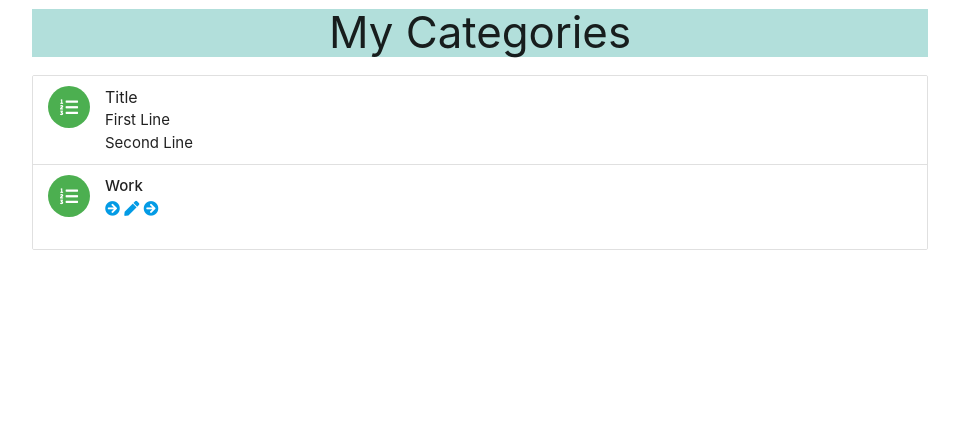
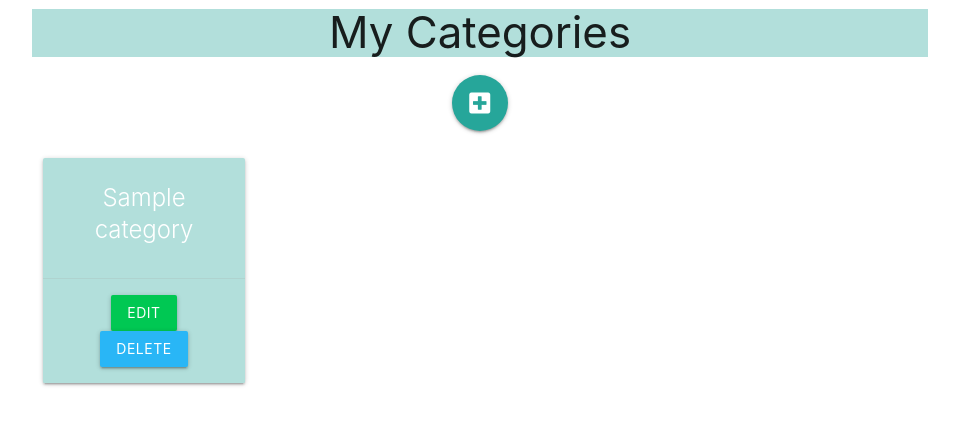
Before and after one commit to dovi-k/toodle, a Flask app: page /lists in a window 1280 px wide. Shown: the part 84-509 px from the top of the page, without its empty margins (160-1119 px from the left). Run offline with Flask 2, Linux system fonts and the light colour scheme; a database or web service that is not in the repository returns one stand-in record (values such as "Sample title"); some libraries are stand-ins or nearby versions.

Commit message:
Added get categories function

```diff
--- a/app.py
+++ b/app.py
@@ -24,18 +24,19 @@ mongo = PyMongo(app)
 def index():
     return render_template("index.html")
 
+@app.route("/get_categories")
+def get_categories():
+    categories = list(mongo.db.categories.find().sort("name", 1))
+    return render_template("categories.html", categories=categories)
 
-@app.route("/todo")
-def todo():
-    lists = list(mongo.db.lists.find())
-
-    print(lists)
-    return render_template("to-do-list.html",lists=lists )
-
-
-@app.route("/add/todo")
-def add_todo():
-    return render_template("add_todo.html")
+@app.route("/add-category", methods=["GET", "POST"])
+def add_category():
+    if request.method == "POST":
+        category = {"category_name": request.form.get("name")}
+        mongo.db.categories.insert_one(category)
+        flash("New Category Added")
+        return redirect(url_for("get_categories"))
+    return render_template("add_category.html")
 
 
 @app.route("/signup", methods=["GET", "POST"])
@@ -100,10 +101,11 @@ def profile(username):
     return redirect(url_for("login"))
 
 
+# Finding user categories
 @app.route("/lists")
 def all_lists():
-    lists = list(mongo.db.lists.find())
-    return render_template("all_lists.html", lists=lists)
+    categories = list(mongo.db.categories.find().sort("category_name", 1))
+    return render_template("all_lists.html", categories=categories)
 
 
 @app.route("/logout")
--- a/static/css/style.css
+++ b/static/css/style.css
@@ -8,6 +8,10 @@
 
 /* Categories styling */
 
-.title{
-    font-size: 100px;
+.icon {
+    position: relative;
+    left: 50%;
+    margin-bottom: 10px;
+    color:#f4a261;
+    font-size: 2rem;
 }
--- a/templates/all_lists.html
+++ b/templates/all_lists.html
@@ -18,24 +18,31 @@
 <body>
 <h3 class="center teal lighten-4">My Categories </h3>
 
-<ul class="collection">
-    <li class="collection-item avatar">
-      <i class="fas fa-list-ol circle green"></i>
-      <span class="title">Title</span>
-      <p>First Line <br>
-         Second Line
-      </p>
-      <a href="#!" class="secondary-content"><i class="material-icons"></i></a>
-    </li>
-    <li class="collection-item avatar">
-      <i class="fas fa-list-ol circle green"></i>
-        <p><strong> Work </strong></p>
-      <a href="#!" class="col s3"><i class="fas fa-arrow-circle-right"></i></a>
-      <a href="#!" class="col s3"><i class="fas fa-pen"></i></a>
-      <a href="#!" class="col s3"><i class="fas fa-arrow-circle-right"></i></a>
-    </li>
+    <div class="row">
+        <div class="col s12 center-align">
+            <a href="{{ url_for('add_category') }}" class="btn-floating btn-large tooltipped pulse" data-position="bottom" data-tooltip="Add Category"><i class="fas fa-plus-square"></i>
+                 <i class="fas fa-plus-square right"></i>
+            </a>
+        </div>
+    </div>
 
-  </ul>
+    <div class="row">
+        {% for category in categories %}
+            <div class="col s12 m3">
+                <div class="card teal lighten-4 text-shadow center-align">
+                    <div class="card-content white-text">
+                        <span class="card-title">{{ category.category_name }}</span>
+                    </div>
+                    <div class="card-action">
+                        <a href="{{ url_for('edit_category', category_id=category._id) }}" class="btn green accent-4">Edit</a>
+                        <a href="{{ url_for('delete_category', category_id=category._id) }}" class="btn light-blue lighten-1">Delete</a>
+                    </div>
+                </div>
+            </div>
+        {% endfor %}
+    </div>
+
+
 
 
 
--- a/templates/base.html
+++ b/templates/base.html
@@ -29,7 +29,7 @@
                 <ul class="right hide-on-med-and-down">
                     {% if session.user %}
                     <li><a href="#">My Lists</a></li>
-                    <li><a href="{{ url_for('add_todo') }}">New List</a></li>
+                    <li><a href="{{ url_for('add_category') }}">New List</a></li>
                     <li><a href="{{ url_for('profile', username=session['user']) }}">Profile</a></li>
                     <li><a href="{{ url_for('logout') }}"><i class="fas fa-sign-out-alt"></i>Log out</a></li>
                     {% else %}
@@ -44,7 +44,7 @@
         <ul class="sidenav text-shadow" id="mobile-demo">
             {% if session.user %}
             <li><a href="#">My Lists</a></li>
-            <li><a href="{{ url_for('add_todo') }}">New List</a></li>
+            <li><a href="{{ url_for('add_category') }}">New List</a></li>
             <li><a href="{{ url_for('profile', username=session['user']) }}">profile</a></li>
             <li><a href="collapsible.html">Log Out</a></li>
             {% else %}
```
Also changed, not shown: templates/add_category.html (renamed from templates/add_todo.html, +0 -8 lines).
